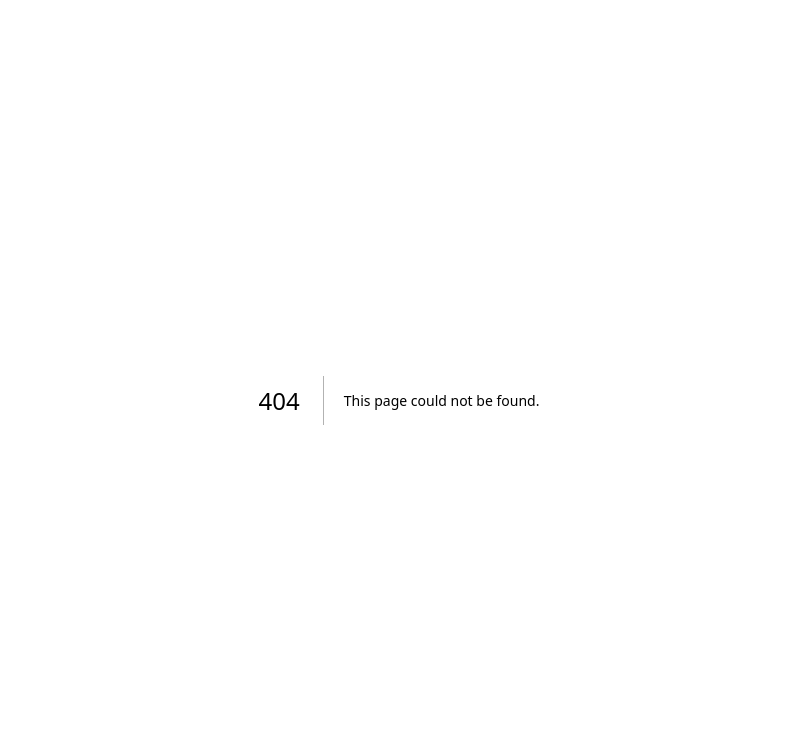
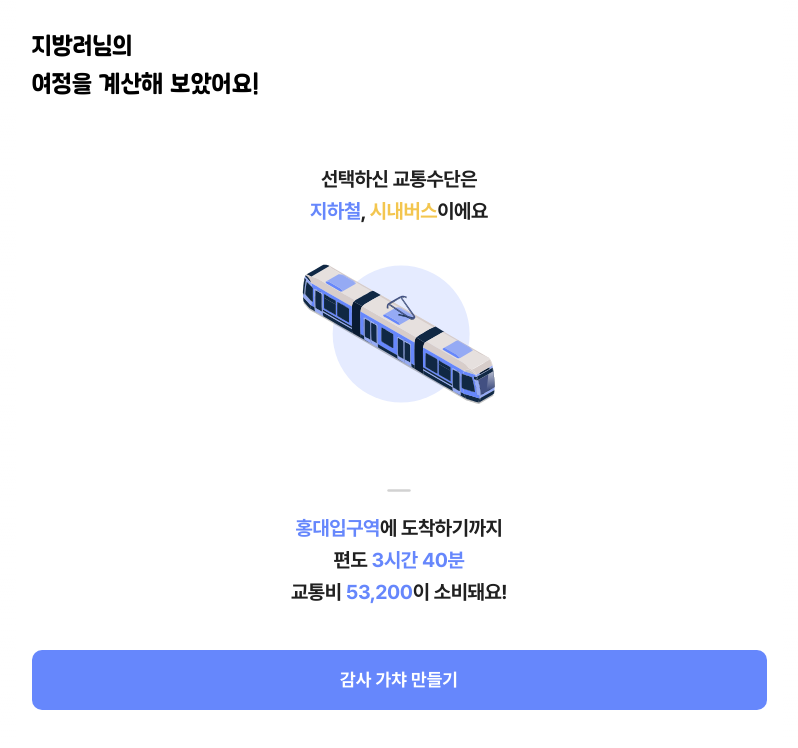
Before and after one commit to mintmin0320/provincial-minds, a Next.js app: page /transit-route-result in a window 1280 px wide. Before the commit this address had no page. Shown: the top 748 px of the page, without its empty margins (241-1039 px from the left). Built offline with nearby package versions, Linux system fonts and the light colour scheme.

Commit message:
feat: 교통 수단 검색 결과 페이지 추가

```diff
--- /dev/null
+++ b/src/app/transit-route-result/page.tsx
@@ -0,0 +1,33 @@
+import NavigationButton from "@/features/provincial-route-result/ui/NavigationButton"
+import SelectedTransitRoute from "@/features/provincial-route-result/ui/SelectedTransitRoute"
+import FlowTitle from "@/shared/@common/ui/FlowTitle"
+
+import { TransportationType } from "@/shared/types/transitRoute.type"
+
+const data = {
+  transitRoute: {
+    transportationList: ["지하철", "시내버스"] as TransportationType[],
+    transferCount: 3,
+    travelCost: 53200,
+    travelHours: "3",
+    travelMinutes: "40",
+  },
+  destination: "홍대입구역",
+}
+
+const TransitRouteResult = () => {
+  return (
+    <main className="h-full w-full bg-white px-[16px] pb-[42px] pt-[28px]">
+      <FlowTitle>{`지방러님의\n여정을 계산해 보았어요!`}</FlowTitle>
+      <section className="mb-[42px] mt-[58px] flex flex-col items-center text-center text-xl font-bold leading-xl tracking-[-0.4px] text-[#202020]">
+        <SelectedTransitRoute
+          transitRoute={data.transitRoute}
+          destination={data.destination}
+        />
+      </section>
+      <NavigationButton />
+    </main>
+  )
+}
+
+export default TransitRouteResult
--- /dev/null
+++ b/src/features/provincial-route-result/ui/NavigationButton.tsx
@@ -0,0 +1,23 @@
+"use client"
+
+import { useRouter } from "next/navigation"
+
+import Button from "@/shared/@common/ui/Button"
+
+import ROUTE_PATH from "@/shared/constants/path"
+
+const NavigationButton = () => {
+  const router = useRouter()
+
+  return (
+    <Button
+      type="button"
+      theme="blue"
+      onClick={() => router.push(`${ROUTE_PATH.GACHA_CREATE}?step=3`)}
+    >
+      감사 가챠 만들기
+    </Button>
+  )
+}
+
+export default NavigationButton
--- /dev/null
+++ b/src/features/provincial-route-result/ui/SelectedTransitRoute.tsx
@@ -0,0 +1,58 @@
+import Image from "next/image"
+
+import { ExtendedTransitRouteProps } from "@/shared/types/transitRoute.type"
+import { getTransportationStyle } from "@/shared/utils/transportationThemes"
+import { cn } from "@/shared/utils/twMerge"
+import { getTransportIcon } from "../utils/getTransportIcon"
+
+const SelectedTransitRoute = ({
+  transitRoute,
+  destination,
+}: ExtendedTransitRouteProps) => {
+  const { transportationList, travelCost, travelHours, travelMinutes } =
+    transitRoute
+  return (
+    <>
+      <p>
+        선택하신 교통수단은 <br />
+        <>
+          {transportationList.map((item, index) => (
+            <span key={item} className={cn(getTransportationStyle(item))}>
+              {item}
+              {index < transportationList.length - 1 && (
+                <span className="text-[#202020]">, </span>
+              )}
+            </span>
+          ))}
+          이에요
+        </>
+      </p>
+      <Image
+        src={getTransportIcon(transportationList[0])}
+        width={214}
+        height={214}
+        alt={transportationList[0]}
+      />
+      <Image
+        src="/icons/slider-button.svg"
+        width={24}
+        height={0}
+        alt="디자인 언더바"
+        className="mb-[20px] mt-[48px]"
+      />
+      <p>
+        <span className="text-blue01">{destination}</span>에 도착하기까지 <br />
+        편도{" "}
+        <span className="text-blue01">
+          {travelHours}시간 {travelMinutes}분
+        </span>
+        <br />
+        교통비{" "}
+        <span className="text-blue01">{travelCost.toLocaleString()}</span>이
+        소비돼요!
+      </p>
+    </>
+  )
+}
+
+export default SelectedTransitRoute
--- /dev/null
+++ b/src/features/provincial-route-result/utils/getTransportIcon.ts
@@ -0,0 +1,12 @@
+export const getTransportIcon = (transportation: string) => {
+  switch (transportation) {
+    case "지하철":
+      return "/icons/subway.svg"
+    case "시외버스":
+      return "/icons/intercity-bus.svg"
+    case "시내버스":
+      return "/icons/city-bus.svg"
+    default:
+      return "/icons/city-bus.svg"
+  }
+}
```
